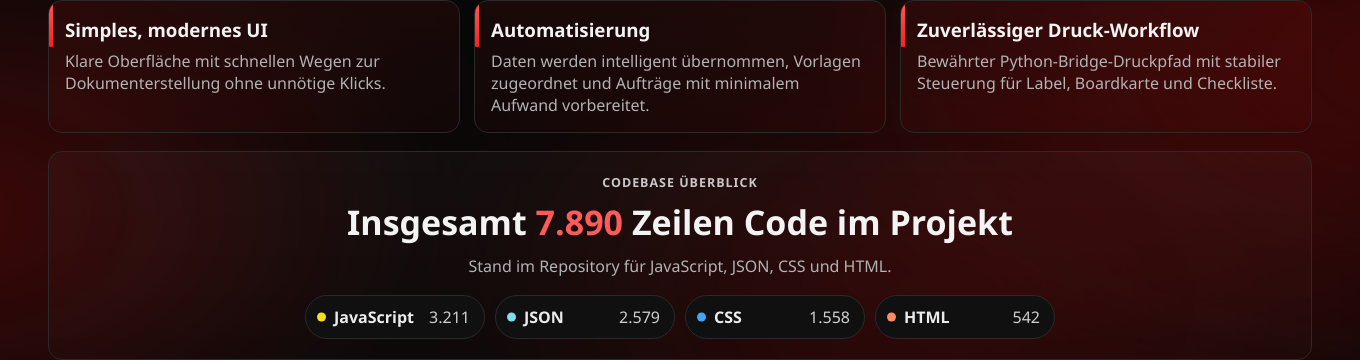
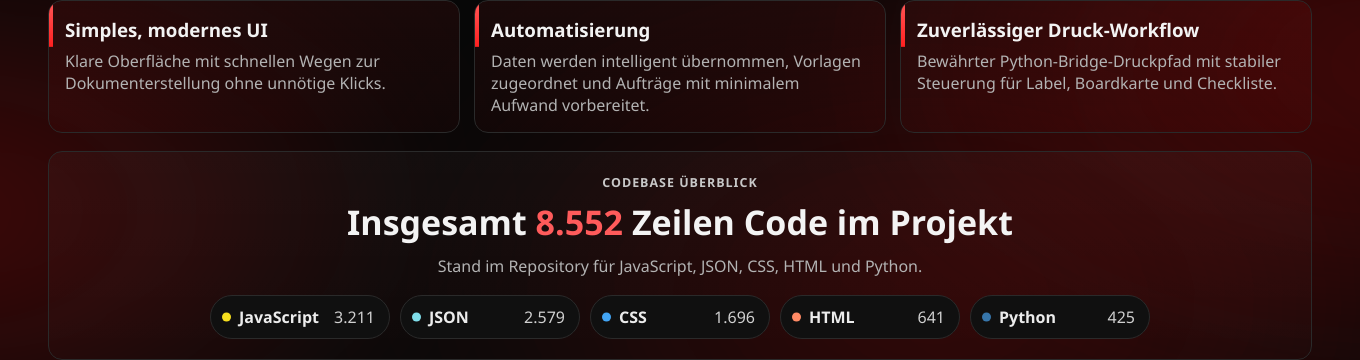
Before and after one commit to SpookyyQ/Scherer-Dokument-Generator-JS-Public, an Electron app: page docs/index.html in a window 1360 px wide. Shown: the part 537-897 px from the top of the page. Drawn offline with Linux system fonts and the light colour scheme.

Commit message:
docs: include python in codebase overview and refresh line counts

```diff
--- a/docs/index.html
+++ b/docs/index.html
@@ -5,7 +5,7 @@
   <meta name="viewport" content="width=device-width, initial-scale=1" />
   <title>Scherer Dokument-Generator</title>
   <meta name="description" content="Scherer Dokument-Generator: Boardkarte, Label und Checkliste schnell erstellen und drucken." />
-  <link rel="stylesheet" href="./styles.css?v=20260401-6" />
+  <link rel="stylesheet" href="./styles.css?v=20260401-7" />
 </head>
 <body>
   <header class="hero">
@@ -36,8 +36,8 @@
 
     <section class="section code-stats" id="code-stats">
       <p class="code-kicker">Codebase Überblick</p>
-      <h2>Insgesamt <span class="accent-number">7.890</span> Zeilen Code im Projekt</h2>
-      <p class="code-note">Stand im Repository für JavaScript, JSON, CSS und HTML.</p>
+      <h2>Insgesamt <span class="accent-number">8.552</span> Zeilen Code im Projekt</h2>
+      <p class="code-note">Stand im Repository für JavaScript, JSON, CSS, HTML und Python.</p>
       <div class="lang-strip" aria-label="Verwendete Sprachen mit Zeilenanzahl">
         <article class="lang-pill js">
           <span class="lang-name">JavaScript</span>
@@ -49,11 +49,15 @@
         </article>
         <article class="lang-pill css">
           <span class="lang-name">CSS</span>
-          <span class="lang-lines">1.558</span>
+          <span class="lang-lines">1.696</span>
         </article>
         <article class="lang-pill html">
           <span class="lang-name">HTML</span>
-          <span class="lang-lines">542</span>
+          <span class="lang-lines">641</span>
+        </article>
+        <article class="lang-pill python">
+          <span class="lang-name">Python</span>
+          <span class="lang-lines">425</span>
         </article>
       </div>
     </section>
--- a/docs/styles.css
+++ b/docs/styles.css
@@ -158,6 +158,7 @@ main { padding: 28px clamp(16px, 4vw, 48px) 54px; }
 .lang-pill.json::before { background: #80deea; }
 .lang-pill.css::before { background: #42a5f5; }
 .lang-pill.html::before { background: #ff8a65; }
+.lang-pill.python::before { background: #3776ab; }
 
 .lang-name {
   color: #ececec;
```
